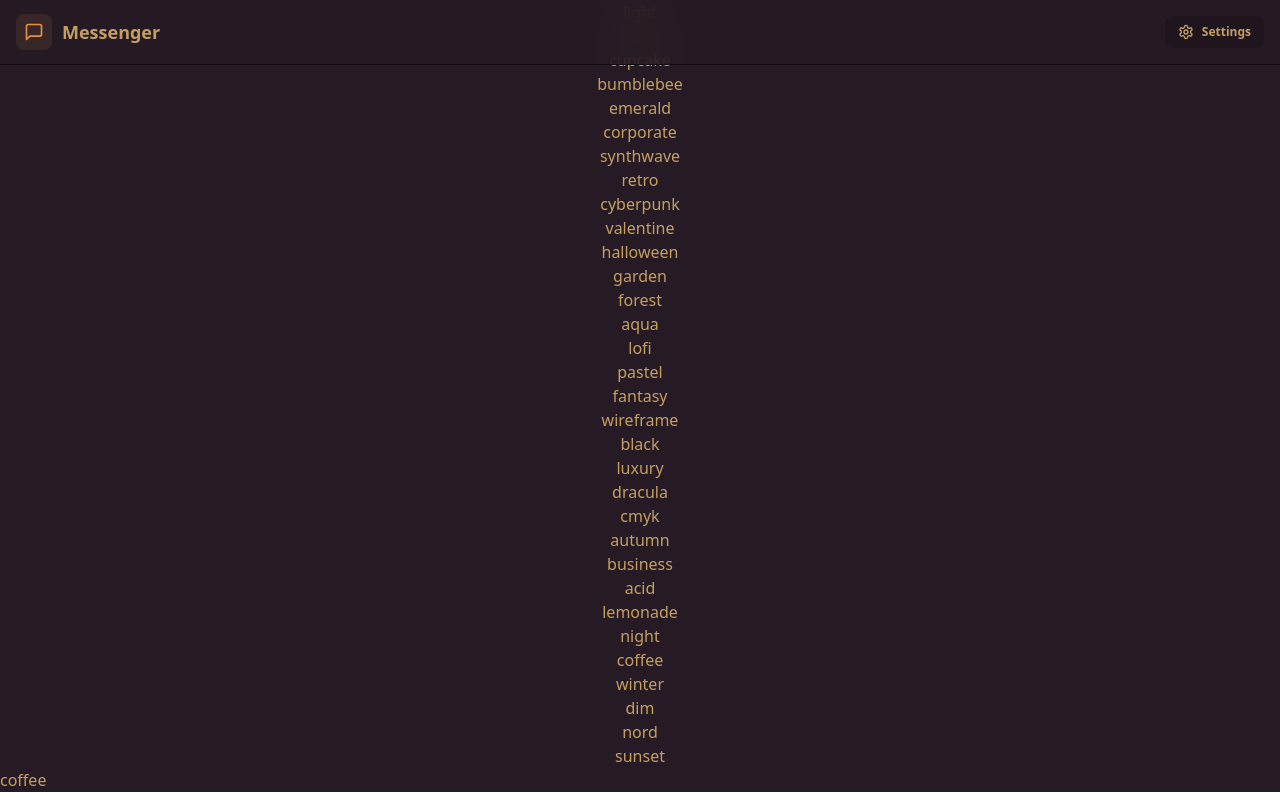
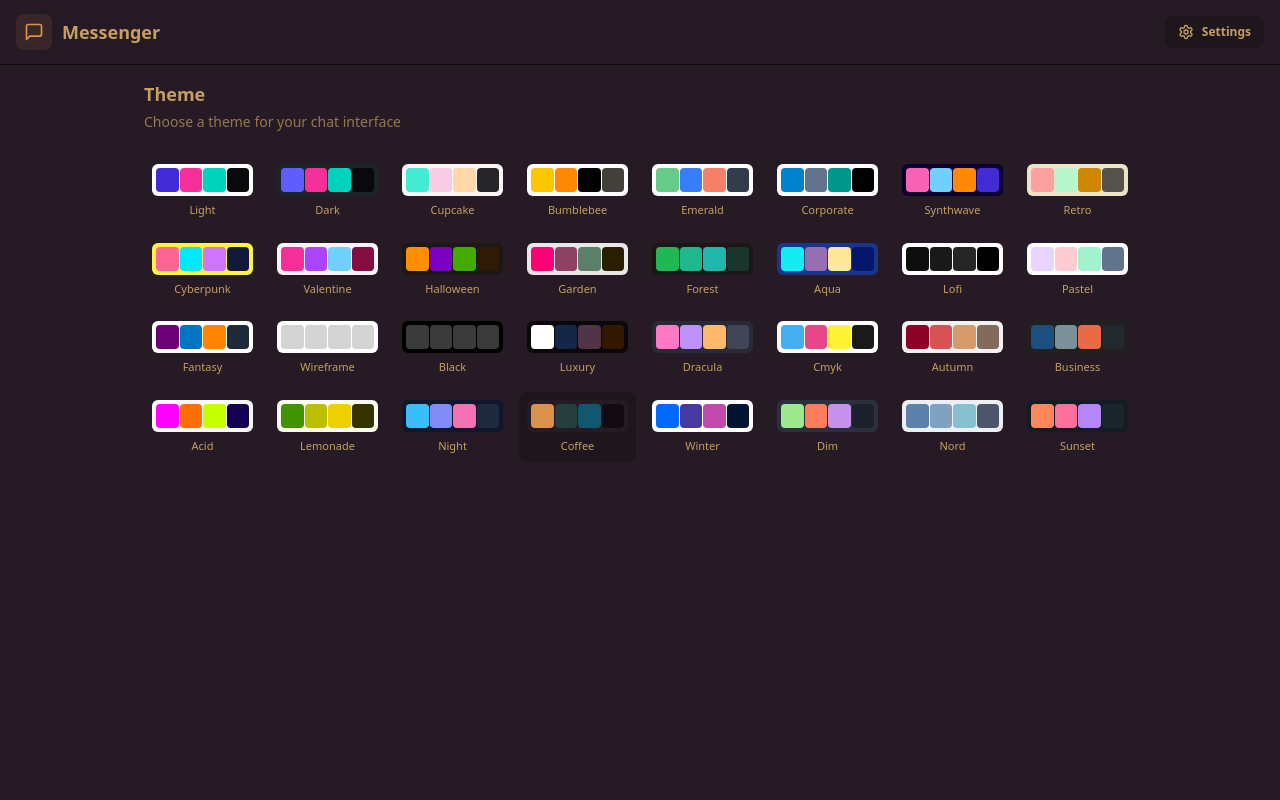
Before and after one commit to AmulyaMachhan/Messenger, a React (Vite) app in the folder frontend/: page /settings in a window 1280 px wide. Built offline with nearby package versions, Linux system fonts and the light colour scheme; no server answers.

Commit message:
Styled settings page

```diff
--- a/frontend/src/pages/SettingsPage.jsx
+++ b/frontend/src/pages/SettingsPage.jsx
@@ -5,16 +5,44 @@
   const { theme, setTheme } = useThemeStore();
 
   return (
-    <div className="flex flex-col">
-      {THEMES.map((t) => (
-        <button key={t} onClick={() => setTheme(t)}>
-          <span>{t}</span>
-        </button>
-      ))}
+    <div className="h-screen container mx-auto px-4 pt-20 max-w-5xl">
+      <div className="space-y-6">
+        <div className="flex flex-col gap-1">
+          <h2 className="text-lg font-semibold">Theme</h2>
+          <p className="text-sm text-base-content/70">
+            Choose a theme for your chat interface
+          </p>
+        </div>
 
-      <div>{theme}</div>
+        <div className="grid grid-cols-4 sm:grid-cols-6 md:grid-cols-8 gap-2">
+          {THEMES.map((t) => (
+            <button
+              key={t}
+              className={`
+                group flex flex-col items-center gap-1.5 p-2 rounded-lg transition-colors
+                ${theme === t ? "bg-base-200" : "hover:bg-base-200/50"}
+              `}
+              onClick={() => setTheme(t)}
+            >
+              <div
+                className="relative h-8 w-full rounded-md overflow-hidden"
+                data-theme={t}
+              >
+                <div className="absolute inset-0 grid grid-cols-4 gap-px p-1">
+                  <div className="rounded bg-primary"></div>
+                  <div className="rounded bg-secondary"></div>
+                  <div className="rounded bg-accent"></div>
+                  <div className="rounded bg-neutral"></div>
+                </div>
+              </div>
+              <span className="text-[11px] font-medium truncate w-full text-center">
+                {t.charAt(0).toUpperCase() + t.slice(1)}
+              </span>
+            </button>
+          ))}
+        </div>
+      </div>
     </div>
   );
 };
-
 export default SettingsPage;
```
